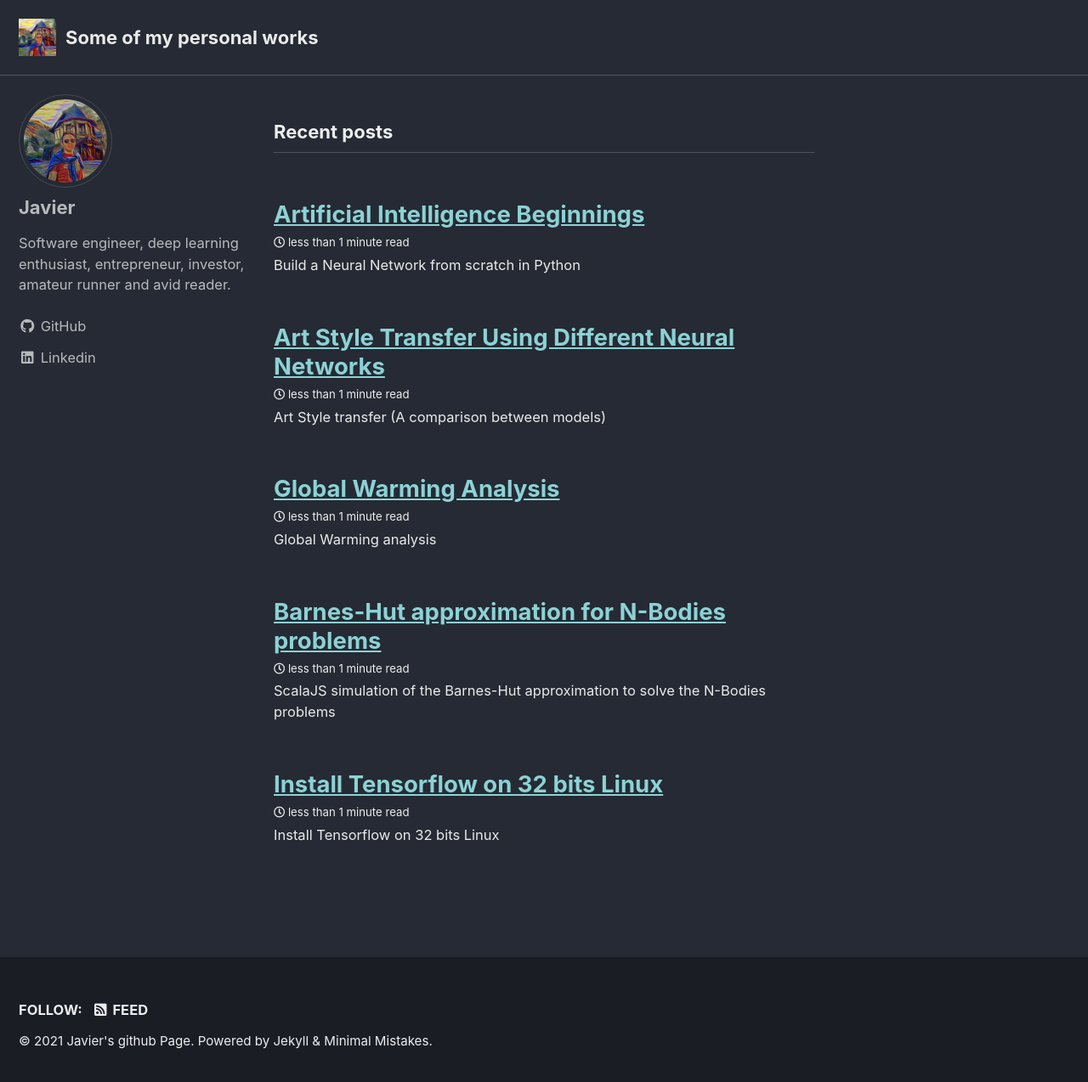
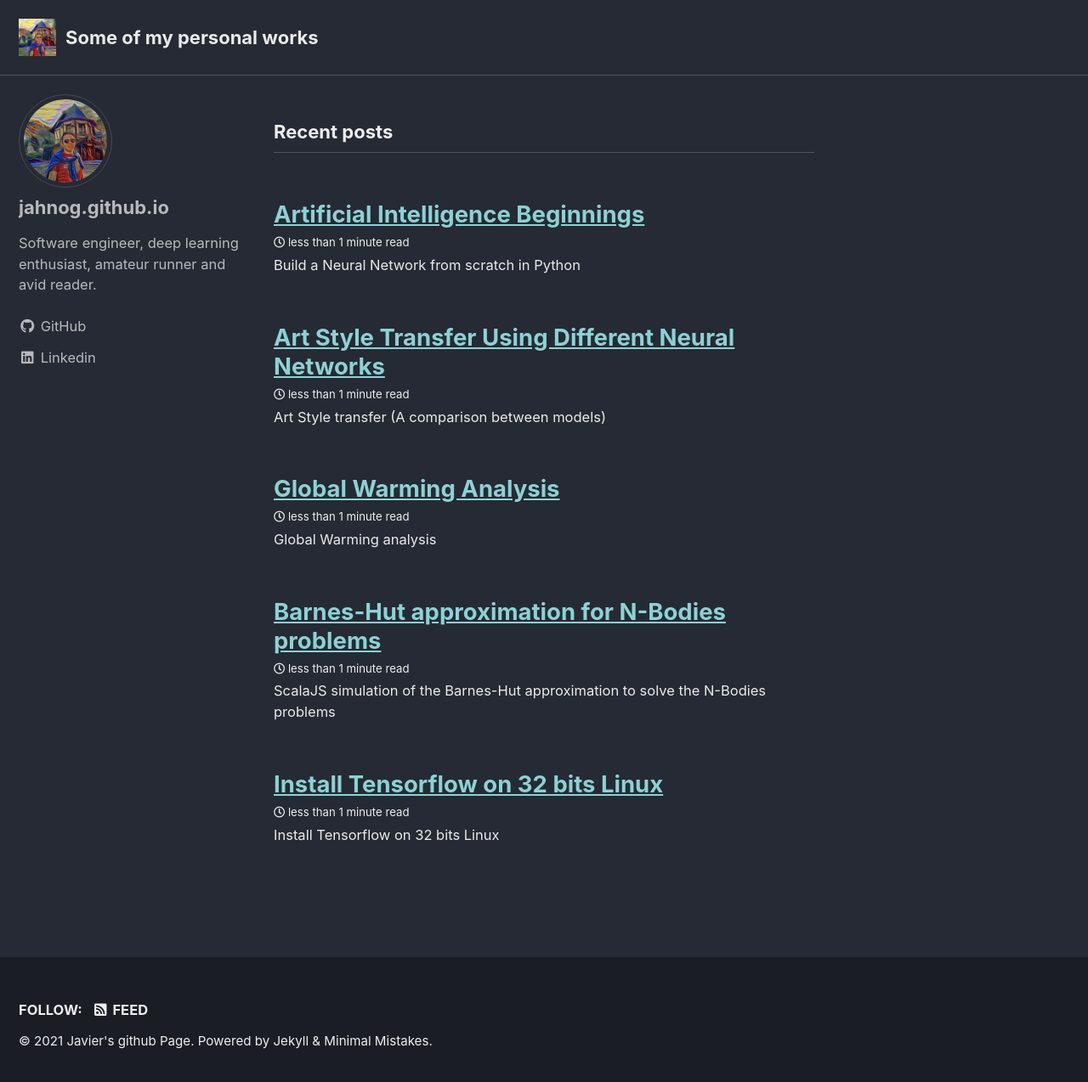
Before and after one commit to jahnog/jahnog.github.io, a Jekyll site: the page built from index.html, in a window 1280 px wide and 1281 px high. Shown: the top 1274 px of the window at 85% size. Built offline with Jekyll 4.4.1, drawn with Linux system fonts in a browser that asks for light colours; cached includes are drawn as plain includes; the list of posts is cut into pages by our own code; comment, search, counter and statistics services are not loaded.

Commit message:
Updated.

```diff
--- a/_config.yml
+++ b/_config.yml
@@ -93,9 +93,9 @@ analytics:
 
 # Site Author
 author:
-  name             : "Javier"
-  avatar           : /assets/images/the_scream_98x98.jpg # path of avatar image, e.g. "/assets/images/bio-photo.jpg"
-  bio              : "Software engineer, deep learning enthusiast, entrepreneur, investor, amateur runner and avid reader." # "I am an **amazing** person."
+  name             : "jahnog.github.io"
+  avatar           : /assets/images/the_scream_98x98.jpg # path of avatar image, e.g. "/assets/images/bio-photo.jpg" entrepreneur, investor,
+  bio              : "Software engineer, deep learning enthusiast, amateur runner and avid reader." # "I am an **amazing** person."
   location         : # "Somewhere"
   email            :
   links:
```
Also changed, not shown: _posts/2021-04-01-Artificial-Intelligence-Beginnings.md (+7 -6 lines).
